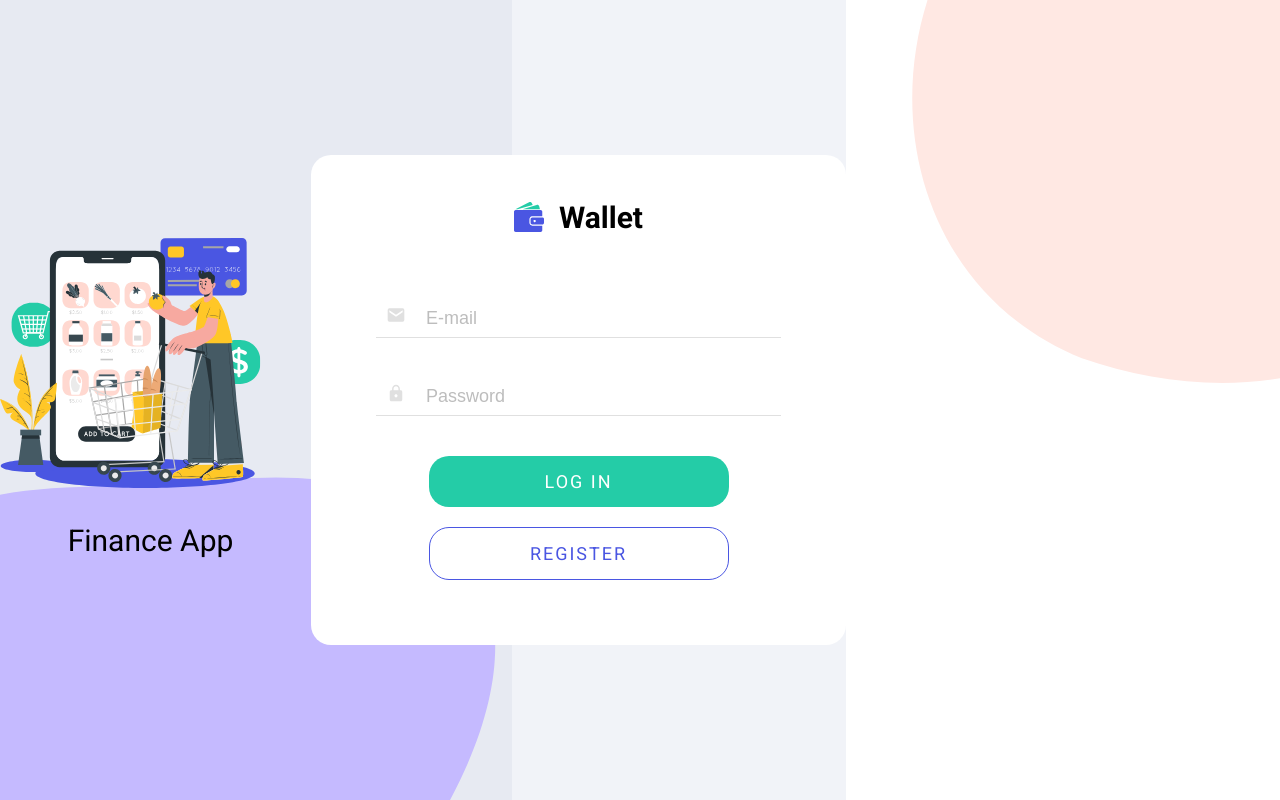
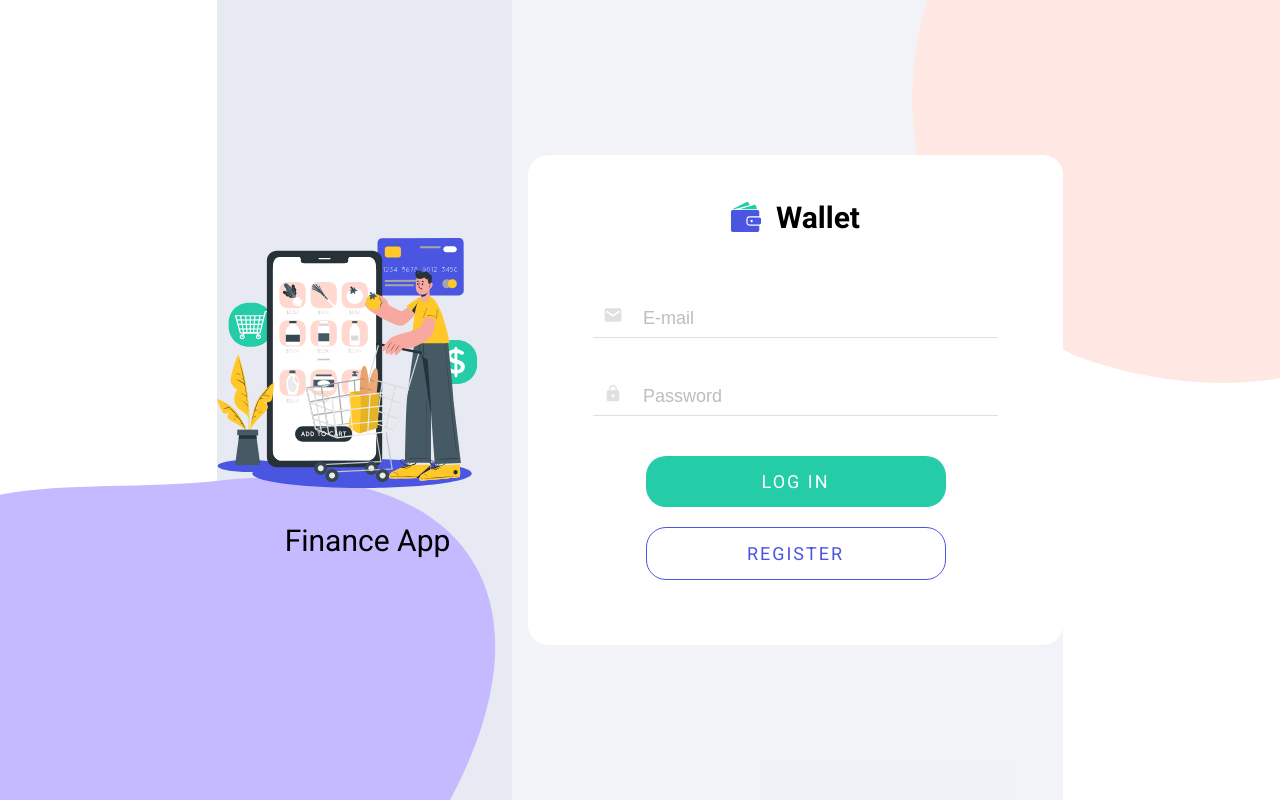
Before and after one commit to WaldemarKubiak/wallet-six-masters-project, a React (Vite) app in the folder client/: page / in a window 1280 px wide. Built offline with nearby package versions, Linux system fonts and the light colour scheme.

Commit message:
Update index.css

```diff
--- a/client/src/index.css
+++ b/client/src/index.css
@@ -1,12 +1,11 @@
-
-@import url('https://fonts.googleapis.com/css2?family=Roboto:wght@100;300;400;500;700;900&display=swap');
+@import url("https://fonts.googleapis.com/css2?family=Roboto:wght@100;300;400;500;700;900&display=swap");
 
 * {
   box-sizing: border-box;
 }
 
 :root {
-  font-family: 'Roboto', Inter, system-ui, Avenir, Helvetica, Arial, sans-serif;
+  font-family: "Roboto", Inter, system-ui, Avenir, Helvetica, Arial, sans-serif;
   line-height: 1.5;
   font-weight: 400;
 
@@ -32,13 +31,9 @@ a:hover {
 
 body {
   margin: 0;
-
-  display: flex;
-  font-family: 'Roboto';
-
+  font-family: "Roboto";
   place-items: center;
-  /* min-width: 320px;
-  min-height: 100vh; */
+  min-height: 100vh;
   box-sizing: border-box;
 }
 
```
